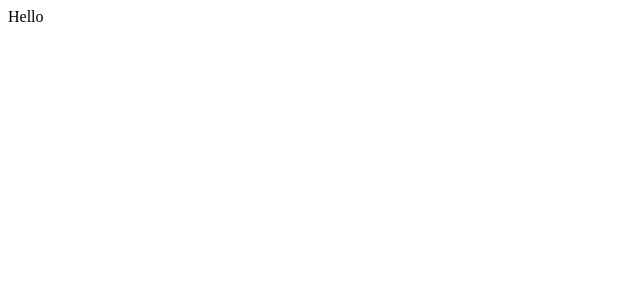
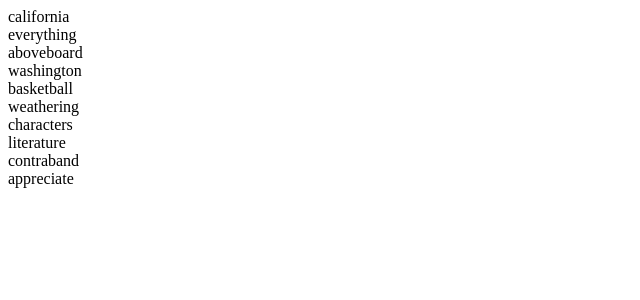
Before and after one commit to AndreyKlimenchenko/FD3-KLIMENCHENKO, a React app in the folder filter/: page / in a window 1280 px wide. Shown: the top 300 px of the page, without its empty margins (0-640 px from the left). Built offline with nearby package versions, Linux system fonts and the light colour scheme.

Commit message:
added container

```diff
--- a/filter/App.js
+++ b/filter/App.js
@@ -3,4 +3,17 @@ import ReactDOM from "react-dom";
 
 import Filter from "./components/Filter";
 
-ReactDOM.render(<Filter />, document.getElementById("container"));
+const strings = [
+  "california",
+  "everything",
+  "aboveboard",
+  "washington",
+  "basketball",
+  "weathering",
+  "characters",
+  "literature",
+  "contraband",
+  "appreciate",
+];
+
+ReactDOM.render(<Filter strings={strings} />, document.getElementById("container"));
--- a/filter/components/Filter.js
+++ b/filter/components/Filter.js
@@ -4,12 +4,17 @@ import PropTypes from "prop-types";
 import "./Filter.css";
 
 class Filter extends React.Component {
-  static propTypes = {};
-
+  static propTypes = {
+    strings: PropTypes.arrayOf(PropTypes.string)
+  };
   state = {};
 
   render() {
-    return <div className="filter-container">Hello</div>;
+    return <div className="filter-container">
+      <div>{this.props.strings.map((item) => {
+        return <div key={item}>{item}</div>
+      })}</div>
+    </div>;
   }
 }
 
```
